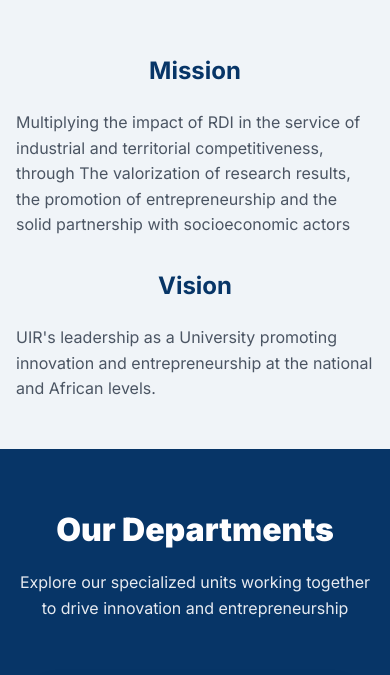
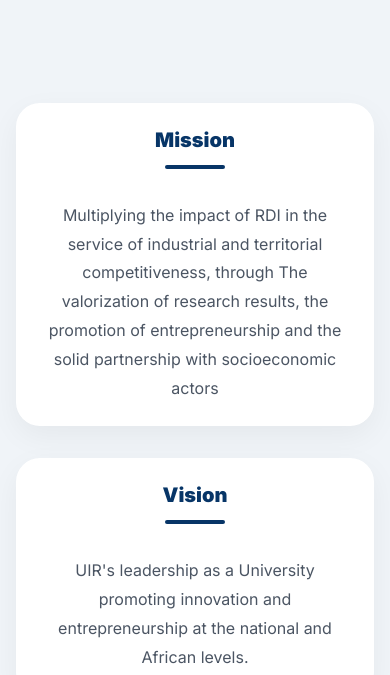
Before and after one commit to yahya-mdarhri/cie_market_frontend, a React (Vite) app: page / in a window 390 px wide. Shown: the part 1351-2026 px from the top of the page. Built offline with nearby package versions, Linux system fonts and the light colour scheme.

Commit message:
style: redisgn the vison and mission section

```diff
--- a/src/components/ui/Landing/VisionAndMission/VisionAndMission.css
+++ b/src/components/ui/Landing/VisionAndMission/VisionAndMission.css
@@ -1,13 +1,16 @@
 .VisionAndMission {
 	display: flex;
 	flex-direction: row;
-	align-items: start;
-	justify-content: space-around;
-	padding: 4rem 2rem;
+	align-items: stretch;
+	justify-content: space-between;
+	padding: 6rem 2rem;
 	width: 100%;
 	max-width: 1400px;
 	margin: 0 auto;
-	gap: 3rem;
+	gap: 4rem;
+	background: linear-gradient(135deg, rgba(var(--primary-color-rgb), 0.05), rgba(var(--secondary-color-rgb), 0.05));
+	border-radius: 2rem;
+	margin-top: 4rem;
 }
 
 .VisionAndMissionLeft,
@@ -15,52 +18,111 @@
 	display: flex;
 	flex-direction: column;
 	width: 45%;
-	justify-content: center;
-	gap: 1.5rem;
+	justify-content: flex-start;
+	gap: 2rem;
+	padding: 3rem;
+	background: white;
+	border-radius: 1.5rem;
+	box-shadow: 0 10px 30px rgba(0, 0, 0, 0.05);
+	transition: transform 0.3s ease, box-shadow 0.3s ease;
+	opacity: 0;
+	transform: translateY(20px);
+	animation: fadeInUp 0.6s ease forwards;
+}
+
+.VisionAndMissionRight {
+	animation-delay: 0.3s;
+}
+
+.VisionAndMissionLeft:hover,
+.VisionAndMissionRight:hover {
+	transform: translateY(-5px);
+	box-shadow: 0 15px 40px rgba(0, 0, 0, 0.1);
 }
 
 .VisionAndMissionLeft h2,
 .VisionAndMissionRight h2 {
 	color: var(--primary-color);
-	text-align: center;
-	font-size: var(--text-3xl);
-	font-weight: 700;
+	text-align: left;
+	font-size: var(--text-2xl);
+	font-weight: 800;
 	line-height: 1.3;
+	position: relative;
+	padding-bottom: 1rem;
+}
+
+.VisionAndMissionLeft h2::after,
+.VisionAndMissionRight h2::after {
+	content: '';
+	position: absolute;
+	bottom: 0;
+	left: 0;
+	width: 60px;
+	height: 4px;
+	background: var(--primary-color);
+	border-radius: 2px;
 }
 
 .VisionAndMissionLeft p,
 .VisionAndMissionRight p {
 	font-size: var(--text-lg);
 	font-weight: 400;
-	line-height: 1.6;
+	line-height: 1.8;
 	color: #4B5563;
+}
+
+@keyframes fadeInUp {
+	from {
+		opacity: 0;
+		transform: translateY(20px);
+	}
+	to {
+		opacity: 1;
+		transform: translateY(0);
+	}
 }
 
 @media (max-width: 1024px) {
 	.VisionAndMission {
-		padding: 3rem 1.5rem;
+		padding: 4rem 1.5rem;
+		gap: 2rem;
+	}
+
+	.VisionAndMissionLeft,
+	.VisionAndMissionRight {
+		padding: 2rem;
 	}
 }
 
 @media (max-width: 768px) {
 	.VisionAndMission {
 		flex-direction: column;
-		padding: 2rem 1rem;
+		padding: 3rem 1rem;
 		gap: 2rem;
+		margin-top: 2rem;
 	}
 
 	.VisionAndMissionLeft,
 	.VisionAndMissionRight {
 		width: 100%;
+		padding: 1.5rem;
 	}
 
 	.VisionAndMissionLeft h2,
 	.VisionAndMissionRight h2 {
-		font-size: var(--text-2xl);
+		font-size: var(--text-xl);
+		text-align: center;
+	}
+
+	.VisionAndMissionLeft h2::after,
+	.VisionAndMissionRight h2::after {
+		left: 50%;
+		transform: translateX(-50%);
 	}
 
 	.VisionAndMissionLeft p,
 	.VisionAndMissionRight p {
 		font-size: var(--text-base);
+		text-align: center;
 	}
 }
--- a/src/components/ui/Landing/VisionAndMission/VisionAndMission.tsx
+++ b/src/components/ui/Landing/VisionAndMission/VisionAndMission.tsx
@@ -8,20 +8,20 @@ interface VisionAndMissionProps {
 // This component is used to display the mission and vision of the organization.
 function VisionAndMission({mission, vision}: VisionAndMissionProps) {
 	return (
-		<div className="VisionAndMission">
+		<section className="VisionAndMission" aria-labelledby="vision-mission-heading">
 			<div className="VisionAndMissionLeft">
-				<h2>Mission</h2>
-				<p>
+				<h2 id="mission-heading">Mission</h2>
+				<p aria-labelledby="mission-heading">
 					{mission}
 				</p>
 			</div>
 			<div className="VisionAndMissionRight">
-				<h2>Vision</h2>
-				<p>
+				<h2 id="vision-heading">Vision</h2>
+				<p aria-labelledby="vision-heading">
 					{vision}
 				</p>
 			</div>
-		</div>
+		</section>
 	);
 }
 
```
